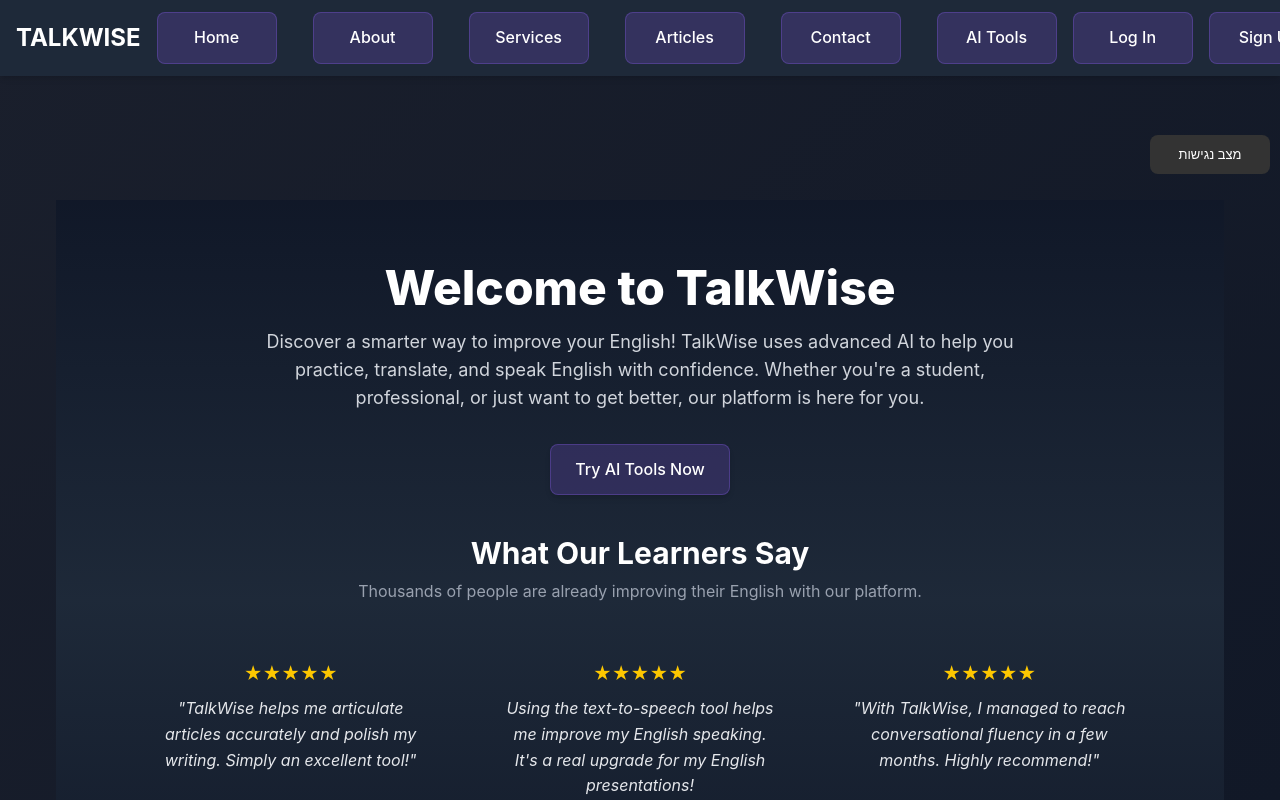
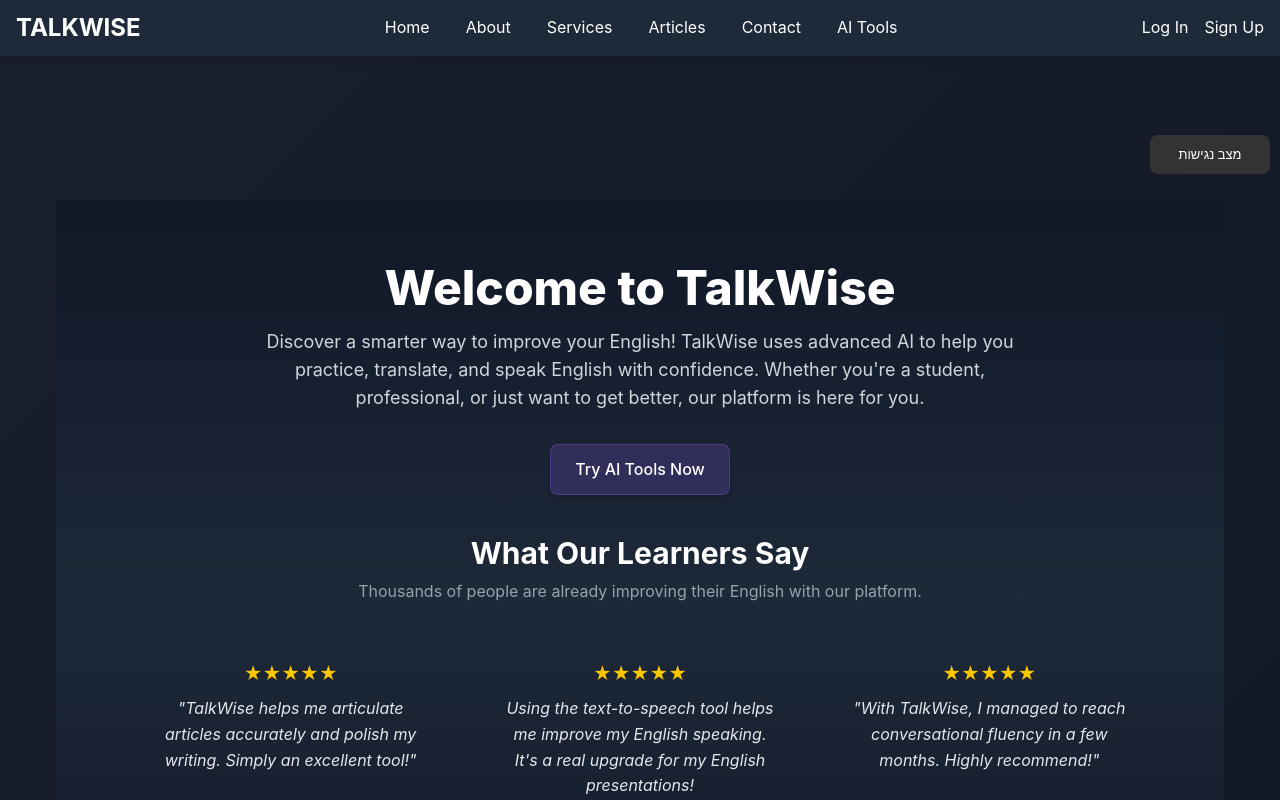
Before and after one commit to yoniyoni920/WebProjectTeam5React, a React (Vite) app in the folder client_smart_tutor/: page / in a window 1280 px wide. Shown: the top 800 px of the page. Built offline with nearby package versions, Linux system fonts and the light colour scheme; no server answers; a small style sheet from the web is missing.

Commit message:
changed button apearence

```diff
--- a/client_smart_tutor/src/index.css
+++ b/client_smart_tutor/src/index.css
@@ -226,3 +226,14 @@
   background-color: white !important;
   color: black !important;
 }
+/* ביטול מוחלט של רקע/גבול/ריפוד/הצללה לכפתורים פשוטים */
+header button {
+  all: unset;
+  cursor: pointer;
+  color: white;
+  font: inherit;
+}
+
+header button:hover {
+  color: #60a5fa; /* Tailwind's blue-400 */
+}
```
